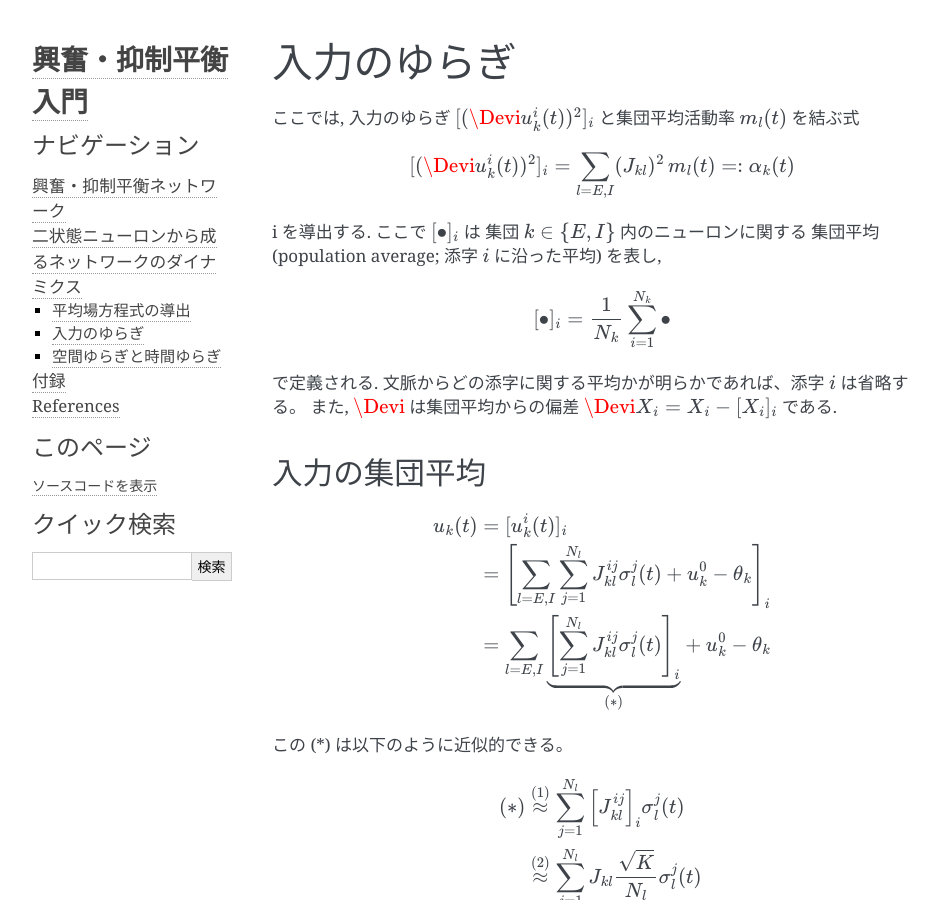
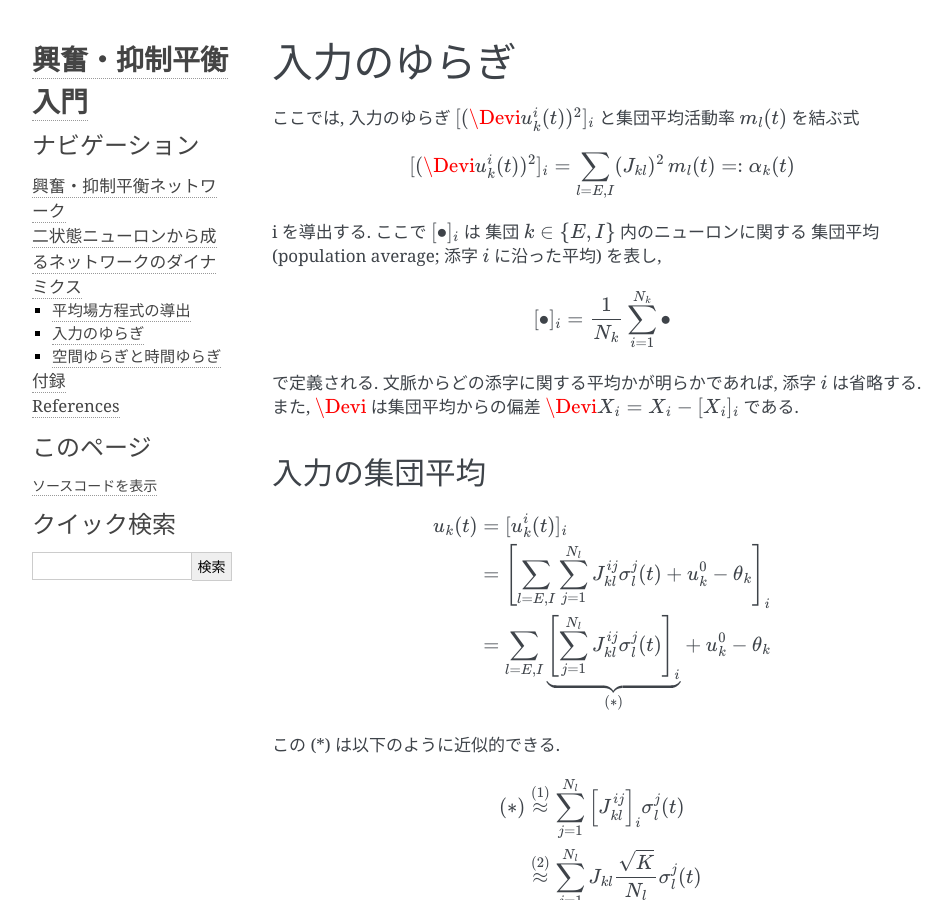
Before and after one commit to tkf/balance-tutorial-ja, a Sphinx documentation site: the page built from source/binary_network/fluctuations_of_input.rst, in a window 1280 px wide and 900 px high. Shown: the whole window, without its empty margins (148-1100 px from the left). Built offline with Sphinx 7.4.7, drawn with Linux system fonts in a browser that asks for light colours; formulas are drawn with MathJax 3; some of the changed text lies outside the part shown.

Commit message:
句読点を半角に変換
sed -i -r -e 's/。([^$])/.  \1/' -e 's/。$/./' -e 's/、([^$])/, \1/' -e 's/、$/,/' **/*.rst

```diff
--- a/source/binary_network/fluctuations_of_input.rst
+++ b/source/binary_network/fluctuations_of_input.rst
@@ -26,7 +26,7 @@ i
    [ \bullet ]_i = \frac{1}{N_k} \sum_{i=1}^{N_k} \bullet
 
 で定義される.
-文脈からどの添字に関する平均かが明らかであれば、添字 :math:`i` は省略する。
+文脈からどの添字に関する平均かが明らかであれば, 添字 :math:`i` は省略する.
 また, :math:`\Devi` は集団平均からの偏差 :math:`\Devi X_i = X_i - [X_i]_i`
 である.
 
@@ -54,7 +54,7 @@ i
      }_{(*)}
      + u_k^0 - \theta_k
 
-この (*) は以下のように近似的できる。
+この (*) は以下のように近似的できる.
 
 .. math::
 
@@ -177,11 +177,11 @@ i
      -
      K \left(\sum_{l = E, I} J_{kl} m_l(t) \right)^2
 
-ここで、
+ここで,
 (1) :math:`\Devi(x + \text{const.}) = \Devi x`,
 (2) :math:`[(\Devi x)^2] = [x^2] - [x]^2`,
 (3) 上記の :math:`u_k(t)` の計算
-を用いた。
+を用いた.
 
 
 .. math::
@@ -206,7 +206,7 @@ i
      \sigma_l^j(t) \sigma_{l'}^{j'}(t)
      }_{(*)}
 
-上式の (*) の和は、恒等式
+上式の (*) の和は, 恒等式
 :math:`1 = \delta_{ll'} (\delta_{jj'} + (1 - \delta_{jj'})) + (1 - \delta_{ll'})`
 を用いて [#]_
 
@@ -223,7 +223,7 @@ i
    \sum_{j=1}^{N_l} \sum_{j'=1}^{N_{l'}}
    \bullet_{l,l',j,j'}
 
-のように分解できる。
+のように分解できる.
 
 .. [#] :math:`\sum_{j,j'=1} (1 - \delta_{j,j'}) \bullet
        = \sum_{\substack{j,j'=1 \\ j \neq j'}} \bullet`
@@ -259,11 +259,11 @@ i
      \sum_{l = E, I} ( J_{kl} )^2 \,
      m_l(t)
 
-ここで、
+ここで,
 (1) ???,
 (2) :math:`\Prob \{ J_{kl}^{ij} = J_{kl}/\sqrt K \} = K/N_l`,
 (3) :math:`m_l(t) = [\sigma_l^j(t)]_j = \sum_{j=1}^{N_l} \sigma_l^j(t) / N_l`,
-を用いた。
+を用いた.
 
 
 第二項の計算 (:math:`l = l'`, :math:`j \neq j'`)
```
Also changed, not shown: source/binary_network/mean_field_theory.rst (+4 -4 lines).
